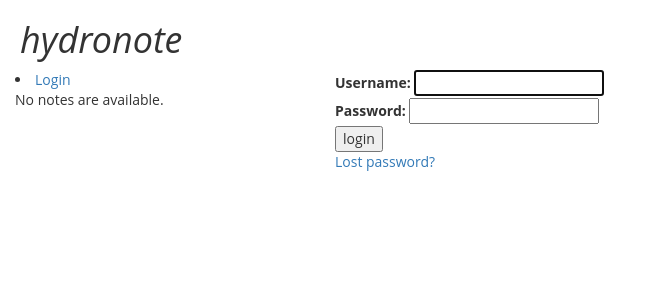
After one commit to naclonts/hydronote, a Django app: page /accounts/login/ in a window 1280 px wide. The commit adds this page. Shown: the top 300 px of the page, without its empty margins (0-652 px from the left). Run offline with Django 3.2, Linux system fonts and the light colour scheme; some libraries are stand-ins or nearby versions.

Commit message:
added user authentication (login/logout and filter on visible notes)

```diff
--- a/hydronote/models.py
+++ b/hydronote/models.py
@@ -1,6 +1,7 @@
 import uuid
 from django.db import models
 from django.utils.html import strip_tags
+from django.contrib.auth.models import User
 
 note_number = 1
 
@@ -8,6 +9,7 @@ class Note(models.Model):
     id = models.UUIDField(primary_key=True, default=uuid.uuid4, editable=False, help_text="Unique ID")
     note_text = models.CharField(max_length=10000)
     modified_date = models.DateTimeField('date modified')
+    author = models.ForeignKey(User, on_delete=models.SET_NULL, null=True, blank=True)
 
     def __str__(self):
         return self.raw_text()[0:30]
--- a/hydronote/static/css/styles.css
+++ b/hydronote/static/css/styles.css
@@ -4,7 +4,7 @@ body {
 }
 
 
-#sidebar-container {
+.sidebar-nav {
     margin-top: 50px;
 }
 #title {
--- a/hydronote/template/hydronote/base.html
+++ b/hydronote/template/hydronote/base.html
@@ -25,6 +25,12 @@
     <div class="container-fluid">
         <div class="row">
             <div id="sidebar-container" class="col-sm-3">
+                {% if user.is_authenticated %}
+                    <li>User: {{ user.get_username }}</li>
+                    <li><a href="{% url 'logout'%}?next={{request.path}}">Logout</a></li>
+                {% else %}
+                    <li><a href="{% url 'login'%}?next={{request.path}}">Login</a></li>
+                {% endif %}
 
                 <!-- List of saved notes -->
                 {% block sidebar %}
--- a/hydronote/template/hydronote/index.html
+++ b/hydronote/template/hydronote/index.html
@@ -8,7 +8,7 @@
     {{ form.errors }}
     {{ form.non_field_errors }}
 
-    <textarea name="text" id="note-text" width="700" height="300">{% if selected_note %}{{ selected_note.note_text }}{% else %}Hello world!{% endif %}</textarea>
+    <textarea name="text" id="note-text" width="700" height="300">{% if selected_note %}{{ selected_note.note_text }}{% else %}Hello world! Write your notes here{% endif %}</textarea>
 </form>
 
 {% endblock %}
--- a/mysite/urls.py
+++ b/mysite/urls.py
@@ -21,5 +21,5 @@ from django.conf.urls.static import static
 urlpatterns = [
     url(r'^hydronote/', include('hydronote.urls')),
     url(r'^admin/', admin.site.urls),
-
+    url('^accounts/', include('django.contrib.auth.urls')),
 ] + static(settings.STATIC_URL, document_root=settings.STATIC_ROOT)
--- /dev/null
+++ b/templates/registration/login.html
@@ -0,0 +1,39 @@
+{% extends "base.html" %}
+
+{% block content %}
+
+{% if form.errors %}
+<p>Your username and password didn't match. Please try again.</p>
+{% endif %}
+
+{% if next %}
+    {% if user.is_authenticated %}
+    <p>Your account doesn't have access to this page. To proceed,
+    please login with an account that has access.</p>
+    {% else %}
+    <p>Please login to see this page.</p>
+    {% endif %}
+{% endif %}
+
+<form method="post" action="{% url 'login' %}">
+{% csrf_token %}
+
+<div>
+  <td>{{ form.username.label_tag }}</td>
+  <td>{{ form.username }}</td>
+</div>
+<div>
+  <td>{{ form.password.label_tag }}</td>
+  <td>{{ form.password }}</td>
+</div>
+
+<div>
+  <input type="submit" value="login" />
+  <input type="hidden" name="next" value="" />
+</div>
+</form>
+
+{# Assumes you setup the password_reset view in your URLconf #}
+<p><a href="{% url 'password_reset' %}">Lost password?</a></p>
+
+{% endblock %}
```
Also changed, not shown: hydronote/views.py (+6 -7 lines), mysite/settings.py (+6 -1 lines), hydronote/migrations/0004_auto_20170319_0611.py (added), 1 other file.
